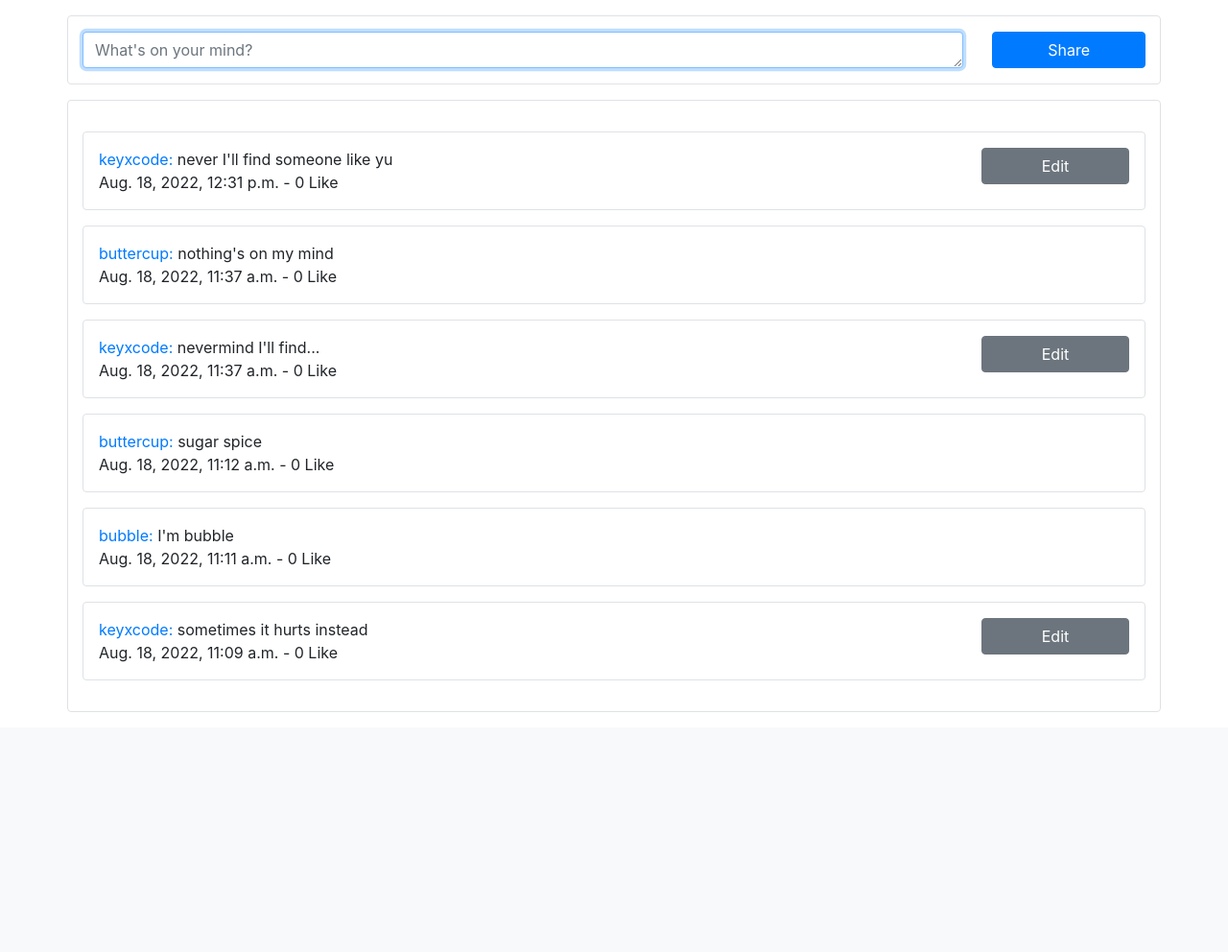
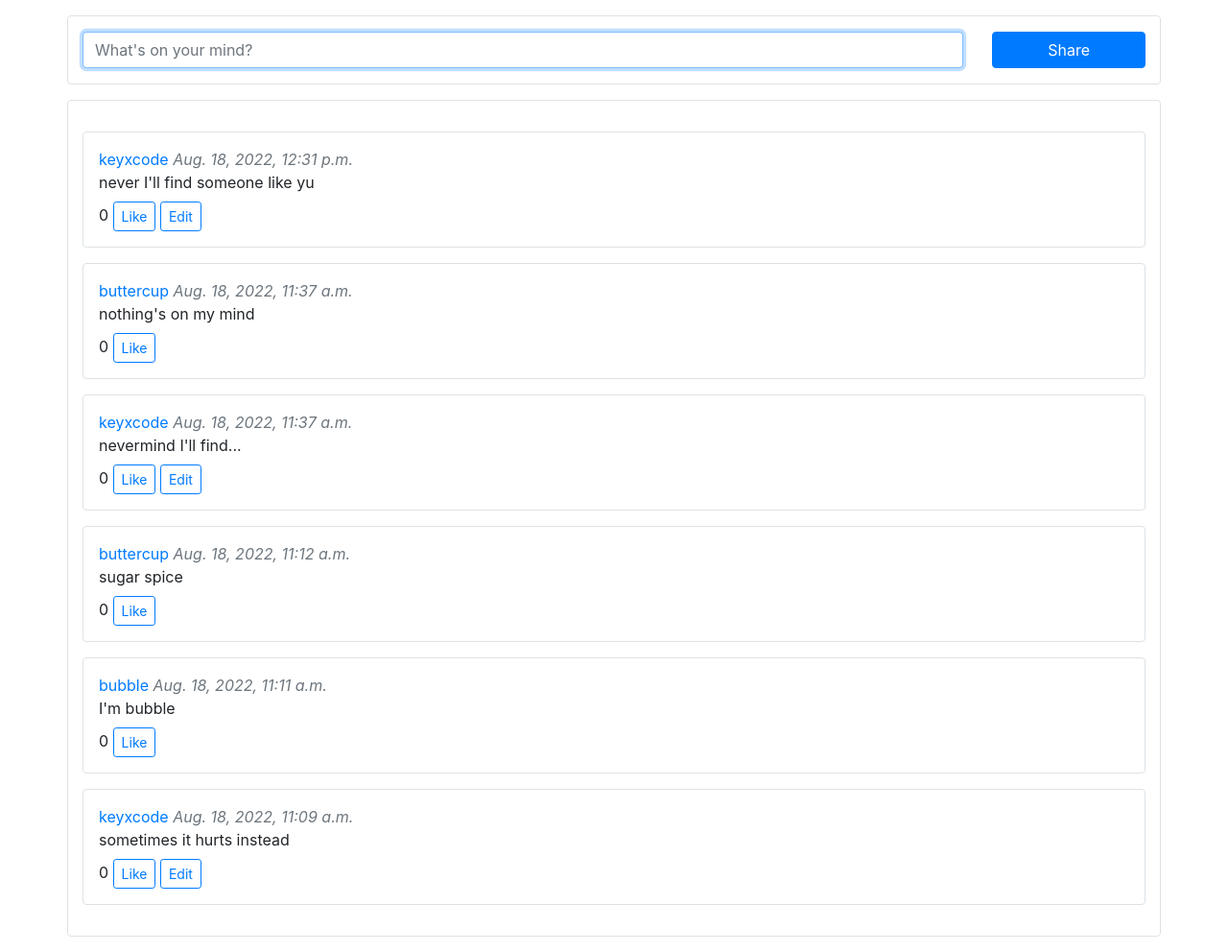
Before and after one commit to keyxcode/network, a Django app: page / in a window 1280 px wide. Shown: the part 56-1048 px from the top of the page at 96% size. Before the commit the page ends 798 px from the top, so only its background shows below. Run offline with Django 3.2, Linux system fonts and the light colour scheme; a user stored in the database is signed in; data comes from the database, SQL or seed files in the repository; both versions use the stored data as it was after the commit; some libraries are stand-ins or nearby versions.

Commit message:
implement edit button

```diff
--- a/network/static/network/styles.css
+++ b/network/static/network/styles.css
@@ -0,0 +1,3 @@
+textarea {
+    resize: none;
+}
--- a/network/templates/network/index.html
+++ b/network/templates/network/index.html
@@ -2,34 +2,51 @@
 {% load static %}
 
 {% block body %}
+    <!-- New Post Form -->
     <form action="{% url 'create_post' %}" class="border rounded row mb-3 mt-3" method="post">
         {% csrf_token %}
-            <div class="col-sm-10">
+            <div class="col-md-10">
                 <textarea autofocus class="form-control my-3" name="content" placeholder="What's on your mind?" rows="1"></textarea>
             </div>
-            <div class="col-sm-2">
+            <div class="col-md-2">
                 <input class="btn btn-primary my-3 w-100" type="submit" value="Share">
             </div>
     </form>
+    <!-- News Feed -->
     <div class="border rounded row mb-3 py-3">
         <div class="col">
             {% if posts %}
                 {% for post in posts %}
+                    <!-- Post box -->
                     <div class="border rounded p-3 my-3">
                         <div class="row">
-                            <div class="col-10">
+                            <div class="col-12">
+                                <!-- Line 1: Poster - Timestamp -->
                                 <div>
-                                    <a href="#">{{ post.poster }}:</a>
-                                    <span>{{ post.content }}</span>
+                                    <a href="#">{{ post.poster }}</a>
+                                    <span class="text-muted font-italic">{{ post.timestamp }}</span>
                                 </div>
+                                <!-- Line 2: Post Content/ Edit Form -->
+                                <div class="mb-2">
+                                    <span id="post-{{ post.id }}">{{ post.content }}</span>
+                                    {% if request.user == post.poster %}
+                                        <form class="row d-none" id="form-{{ post.id }}">
+                                            <div class="col-md-10">
+                                                <textarea class="form-control mb-2" id="edited-{{ post.id }}" rows="1">{{ post.content }}</textarea>
+                                            </div>
+                                            <div class="col-md-2">
+                                                <button class="btn btn-primary w-100" type="submit">Save</button>
+                                            </div>
+                                        </form>
+                                    {% endif %}
+                                </div>
+                                <!-- Line 3: Like & Edit-->
                                 <div>
-                                    {{ post.timestamp }} - 0 Like
+                                    0 <button class="btn btn-outline-primary btn-sm like-button">Like</button>
+                                    {% if request.user == post.poster %}
+                                        <button class="btn btn-outline-primary btn-sm edit-button" data-post="{{ post.id }}">Edit</button>
+                                    {% endif %}
                                 </div>
-                            </div>
-                            <div class="col-2">
-                                {% if request.user == post.poster %}
-                                    <button class="btn btn-secondary w-100 edit-button" data-post="{{ post.id }}">Edit</button>
-                                {% endif %}
                             </div>
                         </div>
                     </div>
--- a/network/urls.py
+++ b/network/urls.py
@@ -8,5 +8,8 @@ urlpatterns = [
     path("login", views.login_view, name="login"),
     path("logout", views.logout_view, name="logout"),
     path("register", views.register, name="register"),
-    path("create_post", views.create_post, name="create_post")
+    path("create_post", views.create_post, name="create_post"),
+
+    # API
+    path("edit_post/<int:post_id>", views.edit_post, name="edit_post")
 ]
--- a/network/views.py
+++ b/network/views.py
@@ -1,8 +1,11 @@
+import json
 from django.contrib.auth import authenticate, login, logout
+from django.contrib.auth.decorators import login_required
 from django.db import IntegrityError
-from django.http import HttpResponse, HttpResponseRedirect
+from django.http import HttpResponse, HttpResponseRedirect, JsonResponse
 from django.shortcuts import render
 from django.urls import reverse
+from django.views.decorators.csrf import csrf_exempt
 
 from .models import *
 
@@ -79,3 +82,27 @@ def create_post(request):
         new_post.save()
 
     return HttpResponseRedirect(reverse("index"))
+
+@csrf_exempt
+@login_required
+def edit_post(request, post_id):
+    # Query for requested post
+    try:
+        post = Post.objects.get(pk=post_id)
+    except:
+        return JsonResponse({"error": "Post not found."}, status=404)
+
+    # Update the requested post
+    if request.method == "PUT":
+        data = json.loads(request.body)
+        if data.get("content") is not None:
+            print(data["content"])
+            post.content = data["content"]
+        post.save()
+        return HttpResponse(status=204)
+
+    # Request method must be PUT
+    else:
+        return JsonResponse({
+            "error": "PUT request required"
+        }, status=400)
```
Also changed, not shown: network/static/network/index.js (+59 -1 lines), db.sqlite3.
